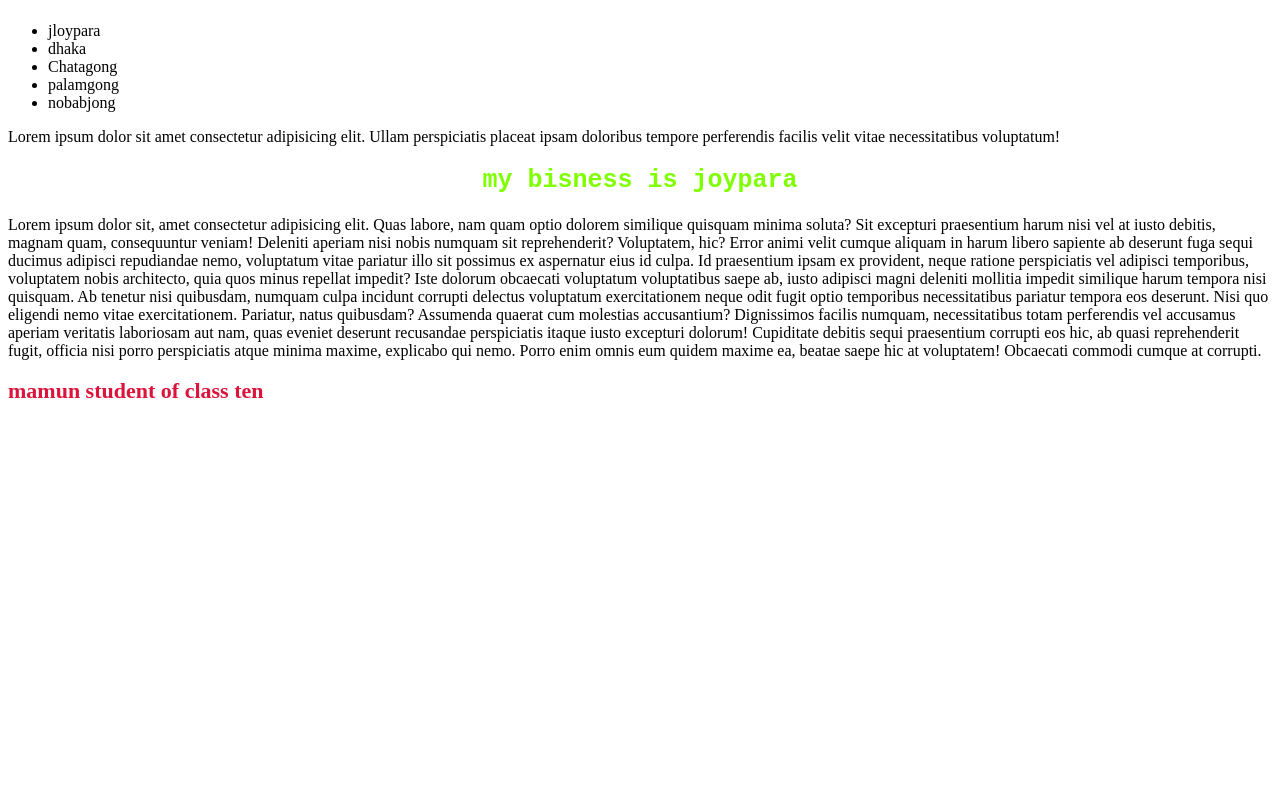
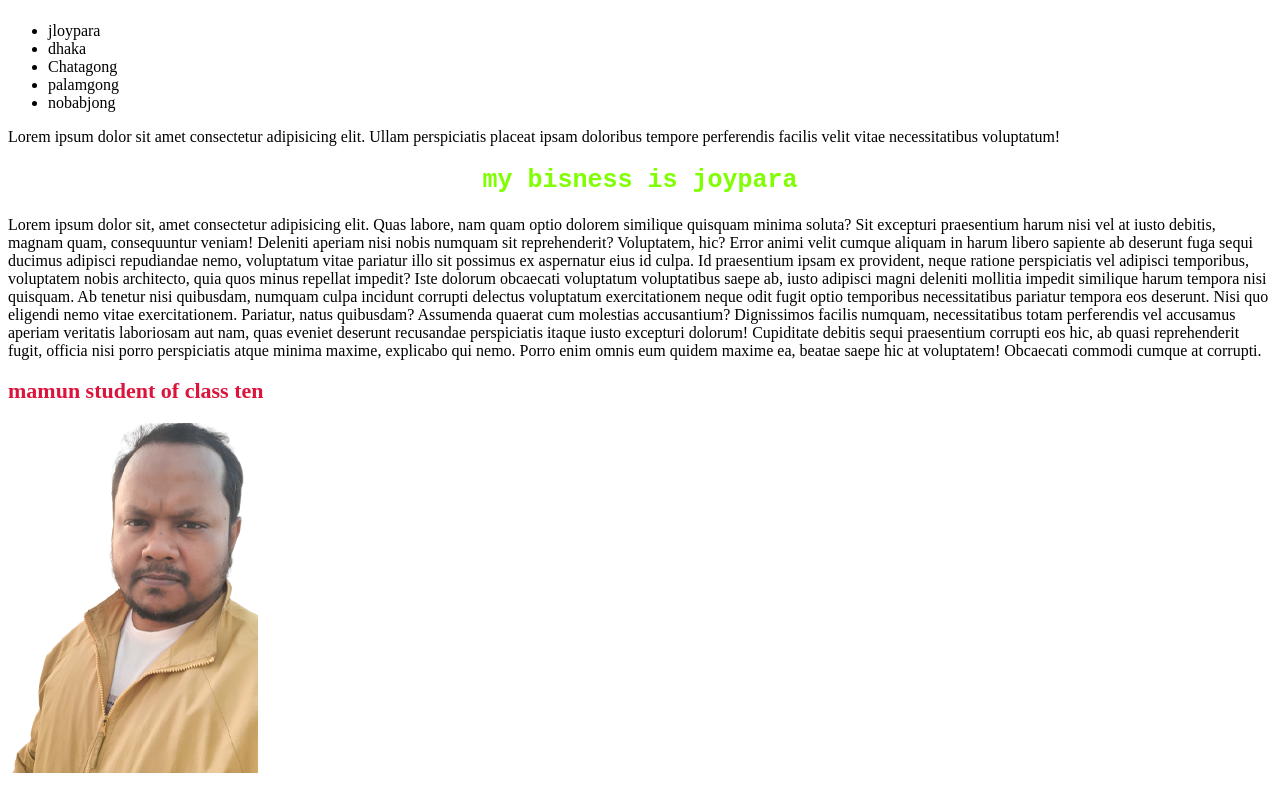
Before and after one commit to mamunapollo1/apollo-mobile-repo, a plain HTML site: page index.html in a window 1280 px wide. Shown: the part 1484-2269 px from the top of the page. Before the commit the page ends 1907 px from the top, so only its background shows below. Drawn offline with Linux system fonts and the light colour scheme.

Commit message:
added imeages

```diff
--- a/index.html
+++ b/index.html
@@ -60,6 +60,12 @@
     </div>
   </section>
 
+  <section>
+    <div class="img">
+      <img src="Mamun121.png" alt="">
+    </div>
+  </section>
+
 
 
 
```
Also changed, not shown: Mamun121.png (added), 1 other file.
